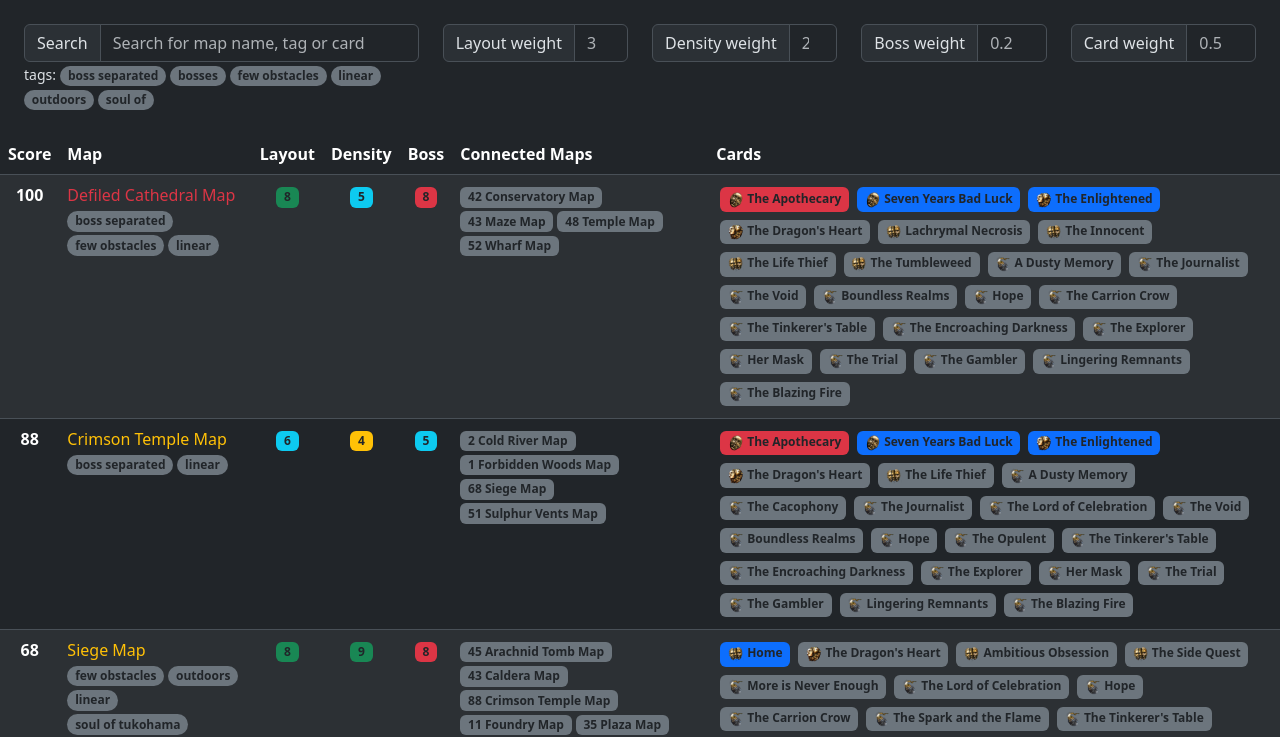
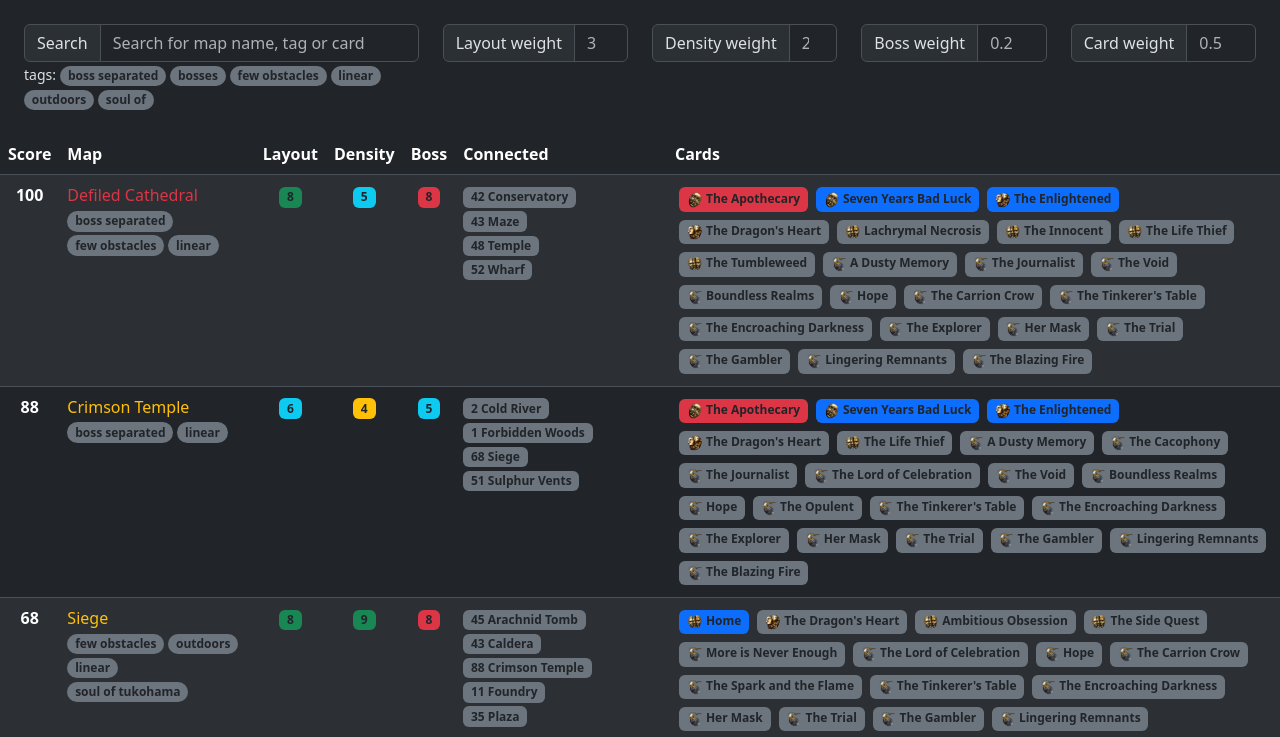
Before and after one commit to deathbeam/maps-of-exile, a React (Create React App) app in the folder site/: page / in a window 1280 px wide. Shown: the top 737 px of the page. Built offline with nearby package versions, Linux system fonts and the light colour scheme.

Commit message:
Simplify map names
Signed-off-by: Tomas Slusny <slusnucky@gmail.com>

```diff
--- a/site/src/App.js
+++ b/site/src/App.js
@@ -58,6 +58,8 @@ const preparedMaps = maps.map(map => {
 
   return {
     ...map,
+    name: map.name.replace(" Map", ""),
+    connected: (map.connected || []).map(c => c.replace(" Map", "")),
     cards: mapCards,
     tags: mapTags
   }
@@ -125,10 +127,10 @@ const MapBoss = ({ boss }) => {
 }
 
 const ConnectedMaps = ({ connected, ratedMaps }) => {
-  return (connected || []).map(m => <span className="badge text-dark bg-secondary me-1">
+  return (connected || []).map(m => <><span className="badge text-dark bg-secondary me-1">
     <b>{Math.round((ratedMaps.find(rm => rm.name.toLowerCase().trim() === m.toLowerCase().trim()) || {}).score || 0) + ' '}</b>
     {m}
-  </span>)
+  </span><br/></>)
 }
 
 const MapCard = ({ card }) => {
@@ -336,7 +338,7 @@ function App() {
               Boss
             </span>
           </th>
-          <th scope="col">Connected Maps</th>
+          <th scope="col">Connected</th>
           <th scope="col">Cards</th>
         </tr>
         </thead>
```
